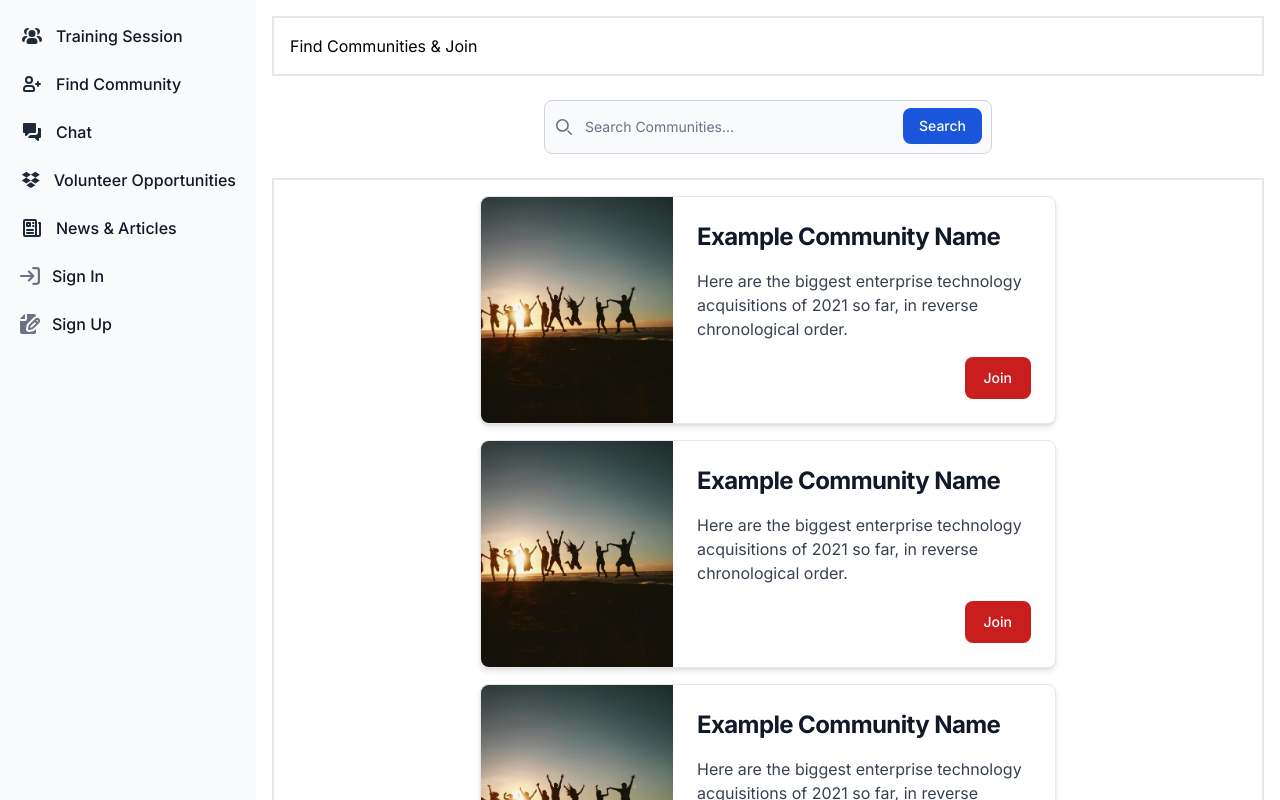
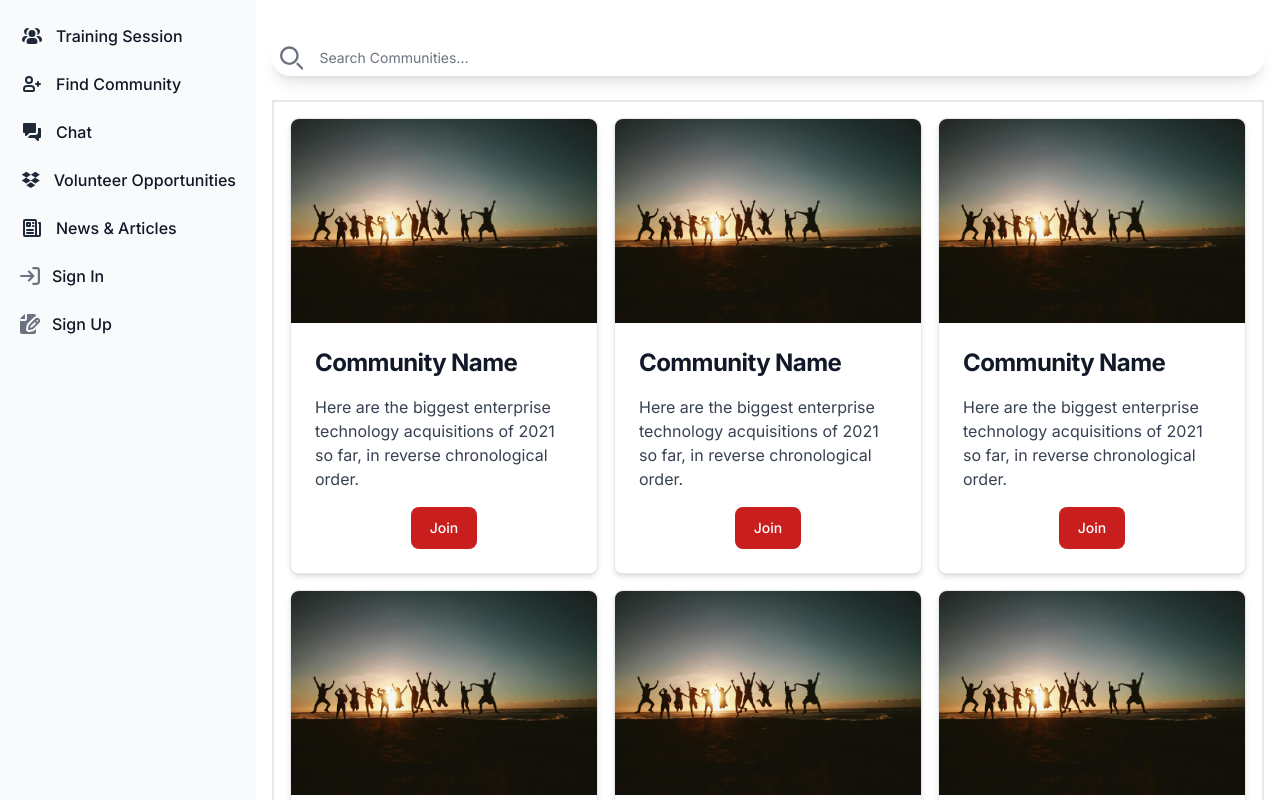
Before and after one commit to SupportVol/Organization-FrontEnd, a Next.js app: page /communities in a window 1280 px wide. Shown: the top 800 px of the page. Built offline with nearby package versions, Linux system fonts and the light colour scheme.

Commit message:
Updated with the grid and designed the card

```diff
--- a/app/communities/page.tsx
+++ b/app/communities/page.tsx
@@ -1,41 +1,36 @@
 
-import React from "react";
+import React, { useRef } from "react";
 import Link from "next/link";
-
+import { Carousel } from "flowbite-react";
 import CardNA from "@/components/organization/Components/Card/CardNA";
 import ComCard from "@/components/organization/Components/Card2/ComCard";
+
+
 export default function FindCommunitiesAndJoin(props: any) {
     return (
 
         <div >
-            <div className="p-4 border-2 border-gray-200 grid grid-cols-2 md:grid-cols-3 gap-4 ">
-                <h1>Find Communities & Join</h1>
+            <br/>
+            <form className="max-w-5xl mx-auto relative w-full rounded-full overflow-hidden bg-white shadow-lg">
+                <label htmlFor="default-search" className="sr-only">Search</label>
+                <div className="flex items-center pl-2">
+                    <svg className="w-6 h-6 text-gray-500 dark:text-gray-400" aria-hidden="true" xmlns="http://www.w3.org/2000/svg" fill="none" viewBox="0 0 20 20">
+                        <path stroke="currentColor" stroke-linecap="round" stroke-linejoin="round" stroke-width="2" d="m19 19-4-4m0-7A7 7 0 1 1 1 8a7 7 0 0 1 14 0Z"/>
+                    </svg>
+                    <input type="search" id="default-search" className="block w-full px-4 py-2 text-sm text-gray-900 bg-transparent border-none focus:outline-none dark:text-white" placeholder="Search Communities..." required />
+                </div>
+            </form>
 
+            <br/>
+            <div className="p-4 border-2 border-gray-200 grid grid-cols-1 md:grid-cols-3 gap-4 justify-center">
+                <ComCard />
+                <ComCard />
+                <ComCard />
+                <ComCard />
+                <ComCard />
+                <ComCard />
+            </div>
 
-            </div >
-            <br/>
-            <div>
-                <form className="max-w-md mx-auto">
-                    <label htmlFor="default-search" className="mb-2 text-sm font-medium text-gray-900 sr-only dark:text-white">Search</label>
-                    <div className="relative">
-                        <div className="absolute inset-y-0 start-0 flex items-center ps-3 pointer-events-none">
-                            <svg className="w-4 h-4 text-gray-500 dark:text-gray-400" aria-hidden="true" xmlns="http://www.w3.org/2000/svg" fill="none" viewBox="0 0 20 20">
-                                <path stroke="currentColor" stroke-linecap="round" stroke-linejoin="round" stroke-width="2" d="m19 19-4-4m0-7A7 7 0 1 1 1 8a7 7 0 0 1 14 0Z"/>
-                            </svg>
-                        </div>
-                        <input type="search" id="default-search" className="block w-full p-4 ps-10 text-sm text-gray-900 border border-gray-300 rounded-lg bg-gray-50 focus:ring-blue-500 focus:border-blue-500 dark:bg-gray-700 dark:border-gray-600 dark:placeholder-gray-400 dark:text-white dark:focus:ring-blue-500 dark:focus:border-blue-500" placeholder="Search Communities..." required />
-                        <button type="submit" className="text-white absolute end-2.5 bottom-2.5 bg-blue-700 hover:bg-blue-800 focus:ring-4 focus:outline-none focus:ring-blue-300 font-medium rounded-lg text-sm px-4 py-2 dark:bg-blue-600 dark:hover:bg-blue-700 dark:focus:ring-blue-800">Search</button>
-                    </div>
-                </form>
-            </div>
-            <br/>
-            <div className="p-4 border-2 border-gray-200 grid grid-rows-2 md:grid-rows-3 gap-4 flex justify-center  ">
-                <ComCard/>
-                <ComCard/>
-                <ComCard/>
-                <ComCard/>
-                <ComCard/>
-            </div>
 
         </div>
 
--- a/components/organization/Components/Card2/ComCard.tsx
+++ b/components/organization/Components/Card2/ComCard.tsx
@@ -11,21 +11,25 @@ export default function ComCard(props: any) {
     return (
 
         <div >
-            <Card className="max-w-sm" imgSrc="/pexels-belle-co-1000445.jpg" horizontal>
+            <Card
+            className="max-w-sm"
+            imgAlt="Meaningful alt text for an image that is not purely decorative"
+            imgSrc="/pexels-belle-co-1000445.jpg"
+            >
             <h5 className="text-2xl font-bold tracking-tight text-gray-900 dark:text-white">
-                    Example Community Name
+                Community Name
             </h5>
             <p className="font-normal text-gray-700 dark:text-gray-400">
                 Here are the biggest enterprise technology acquisitions of 2021 so far, in reverse chronological order.
             </p>
-                <div className="flex justify-end">
+            <div className="flex justify-center">
                     <Button color="failure" onClick={() => setOpenModal(false)}>
                             Join
                     </Button>
             </div>
-
             </Card>
         </div>
 
+
     );
 }
```
Lines whose indentation alone changed are shown as unchanged.
